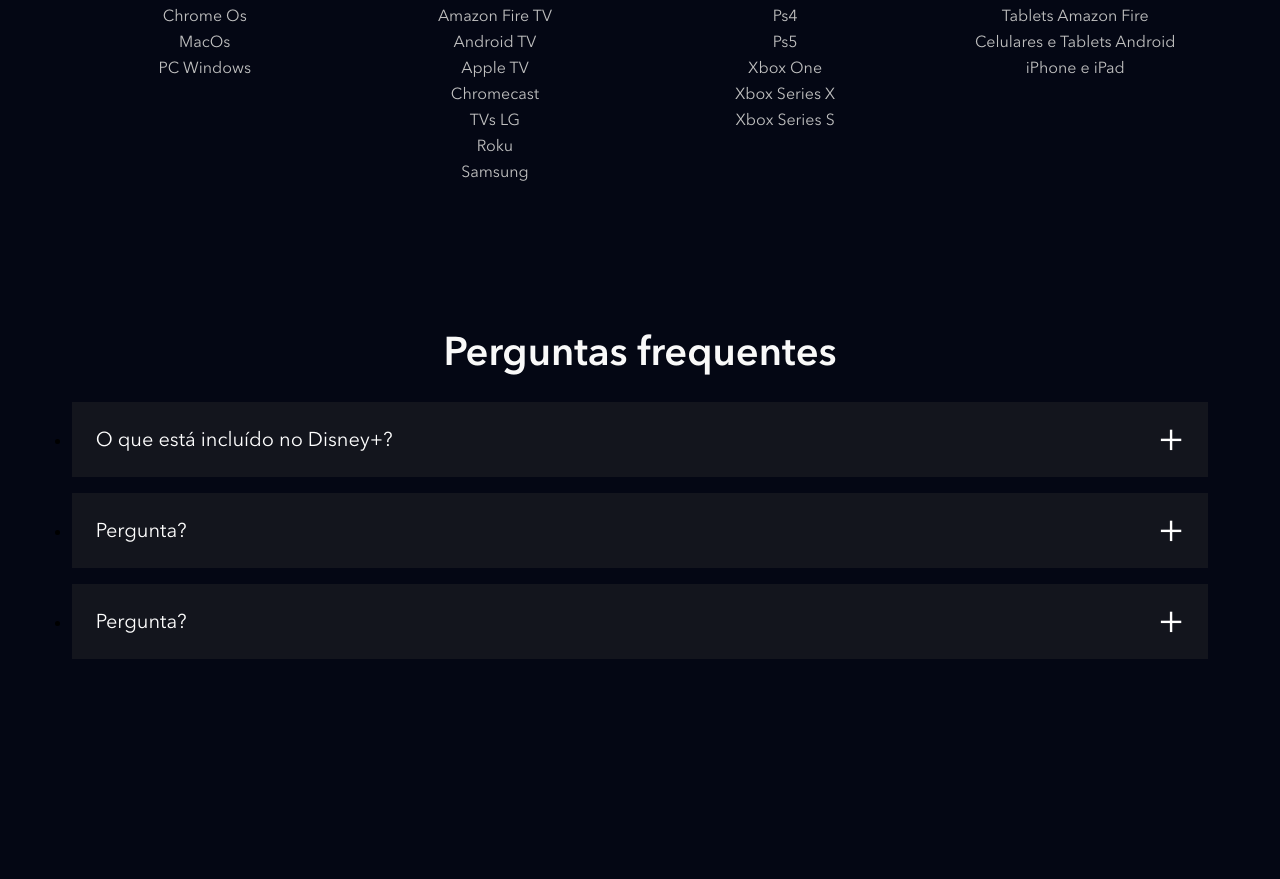
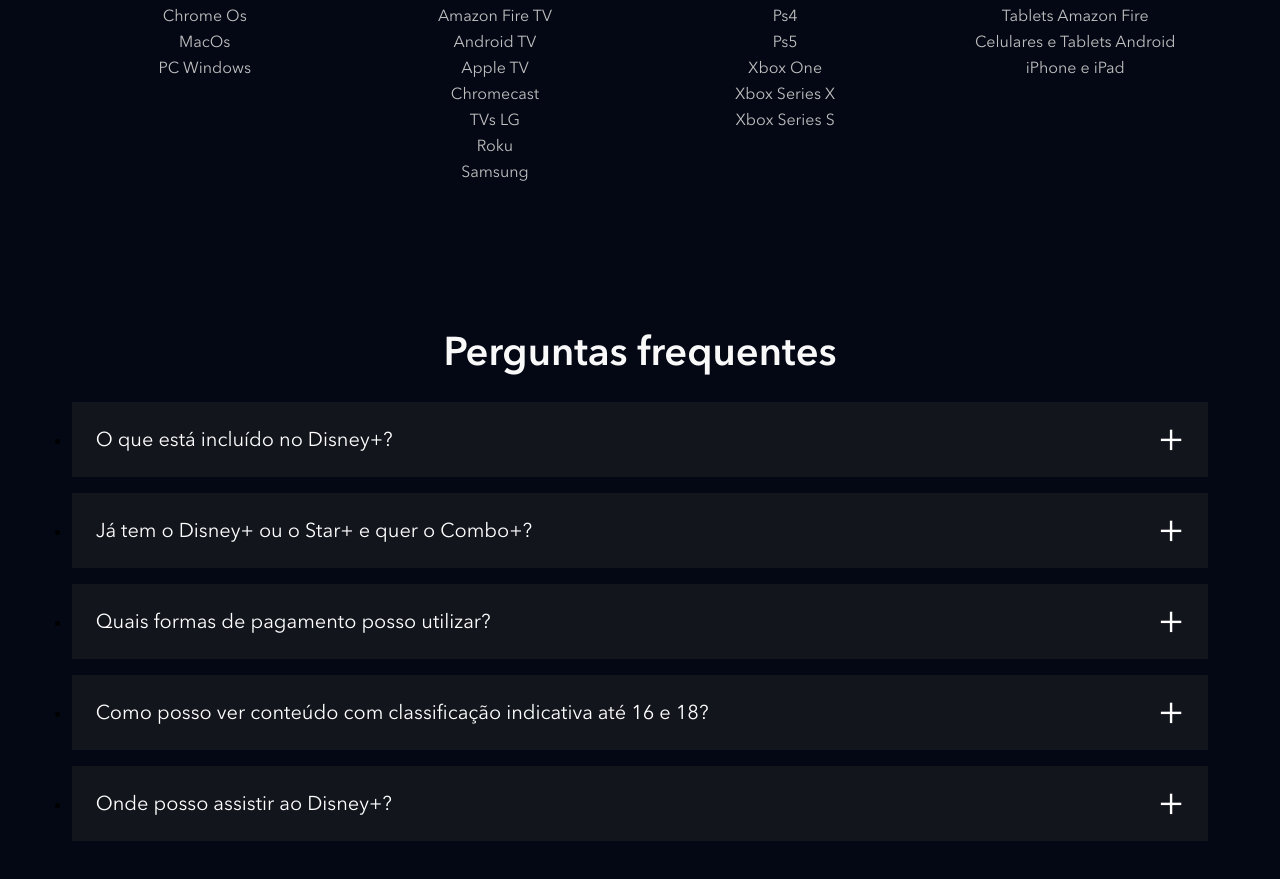
Before and after one commit to DavidLopesTeixeira/clone_disneyplus, a website: page index.html in a window 1280 px wide. Shown: the part 4134-5013 px from the top of the page. Before the commit the page ends 4881 px from the top, so only its background shows below. Drawn offline with nearby package versions, Linux system fonts and the light colour scheme; files that its build step writes are made by us from their sources; files whose address does not match are found by name.

Commit message:
conclusão da section faq

```diff
--- a/index.html
+++ b/index.html
@@ -228,7 +228,7 @@
             </div>
             <div class="faq__questions__item__answer text--big">
                 O Disney+ oferece:
-                <ul class="faq__questions__item__answer__item">
+                <ul class="faq__questions__item__answer__list text--big">
                     <li>
                         <p>
                             Experiência de entretenimento exclusiva.
@@ -236,7 +236,8 @@
                     </li>
                     <li>
                         <p>
-                            As melhores histórias da Disney, Pixar, Marvel, Star Wars e National Geographic, tudo em um só lugar.
+                            As melhores histórias da Disney, Pixar, Marvel, Star Wars e National Geographic,
+                            tudo em um só lugar.
                         </p>
                     </li>
                     <li>
@@ -251,12 +252,14 @@
                     </li>
                     <li>
                         <p>
-                            A possibilidade de assistir em até 4 dispositivos compatíveis simultaneamente sem custo adicional.
+                            A possibilidade de assistir em até 4 dispositivos compatíveis simultaneamente
+                            sem custo adicional.
                         </p>
                     </li>
                     <li>
                         <p>
-                            IMAX Enhanced: disponível para alguns títulos da Marvel em dispositivos compatíveis com o Disney+.
+                            IMAX Enhanced: disponível para alguns títulos da Marvel em dispositivos
+                            compatíveis com o Disney+.
                         </p>
                     </li>
                 </ul>
@@ -264,18 +267,70 @@
         </li>
         <li class="faq__questions__item ">
             <div class="faq__questions__item__question" data-faq-question>
-                Pergunta?
+                Já tem o Disney+ ou o Star+ e quer o Combo+?
             </div>
             <div class="faq__questions__item__answer text--big">
-                A resposta da pergunta
+                Ao assinar o Combo+:
+                <ul class="faq__questions__item__answer__list text--big">
+                    <li>
+                        <p>
+                            O valor da sua assinatura existente será descontado do preço do Combo+.
+                        </p>
+                    </li>
+                    <li>
+                        <p>
+                            Se você assina o plano mensal, o valor que você paga mensalmente será descontado
+                            do preço do Combo+.
+                        </p>
+                    </li>
+                    <li>
+                        <p>
+                            Se você tem uma assinatura anual do Disney+ cobrada diretamente pelo Disney+,
+                            não é possível mudar para o Combo+ no momento.
+                        </p>
+                    </li>
+                    <li>
+                        <p>
+                            Você vai receber um e-mail com os valores detalhados assim que finalizar o
+                            pagamento.
+                        </p>
+                    </li>
+                    <li>
+                        Lembre-se: você pode cancelar a assinatura quando quiser.
+                    </li>
+                </ul>
             </div>
         </li>
         <li class="faq__questions__item">
             <div class="faq__questions__item__question" data-faq-question>
-                Pergunta?
+                Quais formas de pagamento posso utilizar?
             </div>
             <div class="faq__questions__item__answer text--big">
-                A resposta da pergunta
+                Você pode utilizar: cartão de débito, cartão de crédito, PayPal, Mercado Pago, e também
+                empresas parceiras como Google Play Store, App Store da Apple; Mercado Livre e provedores
+                locais de TV, telefonia e internet.
+            </div>
+        </li>
+        <li class="faq__questions__item">
+            <div class="faq__questions__item__question" data-faq-question>
+                Como posso ver conteúdo com classificação indicativa até 16 e 18?
+            </div>
+            <div class="faq__questions__item__answer text--big">
+                Para poder acessar o catálogo completo que inclui conteúdo com classificação indicativa
+                até 16 e 18, todos os usuários do Disney+ na América Latina devem atualizar as configurações
+                de controle parental do perfil. É possível restringir o conteúdo de cada perfil e também
+                adicionar um PIN de bloqueio. Os usuários que preferirem manter a configuração atual vão
+                continuar aproveitando o Disney+ com a classificação indicativa até 14, podendo alterá-la a
+                qualquer momento em "Editar Perfis".
+            </div>
+        </li>
+        <li class="faq__questions__item">
+            <div class="faq__questions__item__question" data-faq-question>
+                Onde posso assistir ao Disney+?
+            </div>
+            <div class="faq__questions__item__answer text--big">
+                O aplicativo do Disney+ está disponível em dispositivos móveis, navegadores, videogames,
+                decodificadores e smart TVs.
             </div>
         </li>
         </ul>
--- a/src/main.js
+++ b/src/main.js
@@ -26,7 +26,7 @@
     const parentElement = element.target.parentNode;
 
     parentElement.classList.toggle(classe);
-}
+};
 
 function removeActiveButton() {
     const buttons = document.querySelectorAll('[data-tab-button]');
@@ -34,7 +34,7 @@
     for (let i = 0; i < buttons.length; i++) {
         buttons[i].classList.remove("shows__tabs__button--is-active");
     }
-}
+};
 
 function hideAllTabs() {
     const tabsContainer = document.querySelectorAll("[data-tab-id]");
@@ -42,4 +42,4 @@
     for (let i = 0; i < tabsContainer.length; i++) {
         tabsContainer[i].classList.remove("shows__list--is-active");
     }
-}
+};
--- a/src/styles/_faq.scss
+++ b/src/styles/_faq.scss
@@ -38,11 +38,12 @@
                 padding: 0 24px;
                 transition: height, 0.5s ease;
 
-                &__item {
-                    margin-top: 16px;
+                &__list {
                     padding-left: 40px;
 
-
+                    li {
+                        margin-top: 16px;
+                    }
                 }
             }
 
```
